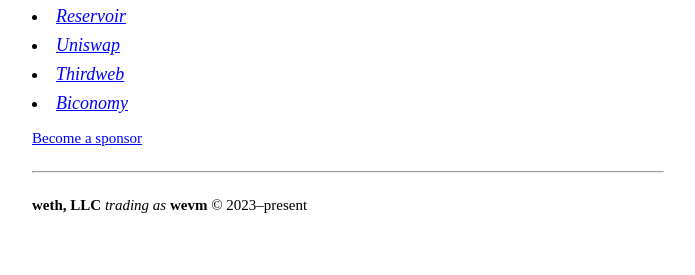
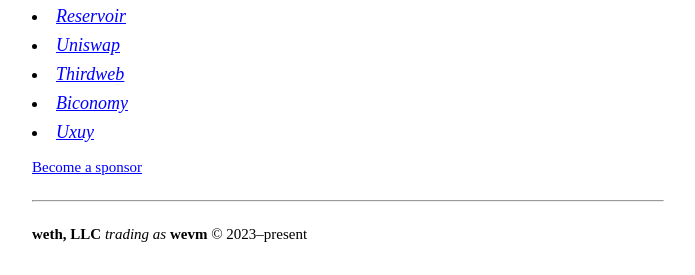
Before and after one commit to wevm/wevm.dev, a website: page index.html in a window 1280 px wide. Shown: the part 1629-1904 px from the top of the page, without its empty margins (0-695 px from the left). Before the commit the page ends 1875 px from the top, so only its background shows below. Drawn offline with Linux system fonts and the light colour scheme.

Commit message:
chore: add sponsor

```diff
--- a/index.html
+++ b/index.html
@@ -259,6 +259,9 @@
         <li>
           <a href="https://biconomy.io" target="_blank" rel="noopener noreferrer"><i>Biconomy</i></a>
         </li>
+        <li>
+          <a href="https://uxuy.com" target="_blank" rel="noopener noreferrer"><i>Uxuy</i></a>
+        </li>
         <div style="height: 8px"></div>
         <p>
           <small><a href="https://github.com/sponsors/wevm" target="_blank" rel="noopener noreferrer">Become a sponsor</a></small>
```
